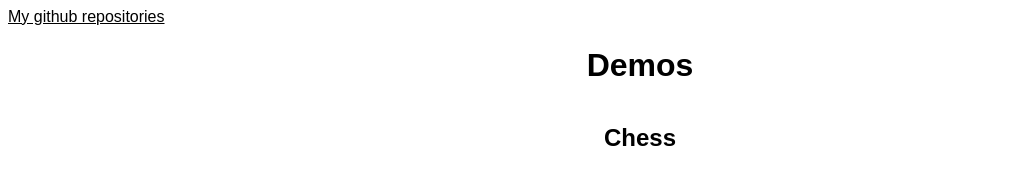
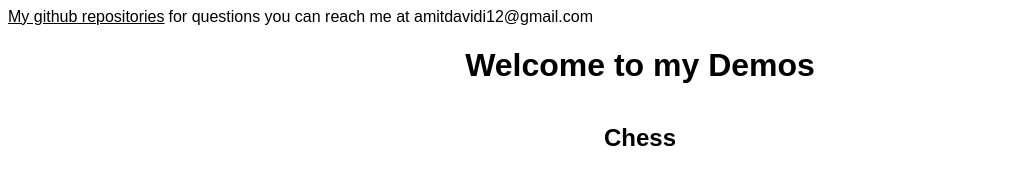
Before and after one commit to AmitDavidi/AmitDavidi.github.io, a plain HTML site: page index.html in a window 1280 px wide. Shown: the top 169 px of the page, without its empty margins (0-1014 px from the left). Drawn offline with Linux system fonts and the light colour scheme.

Commit message:
Update index.html

```diff
--- a/index.html
+++ b/index.html
@@ -4,7 +4,7 @@
 <body style="background-color:#fff">
 
     <head>
-        <title> Welcome!!</title>
+        <title> Projects - Demos </title>
         <link rel="shortcut icon" type="image/x-icon" href="favicon.ico?">
         <style>
             h1 {
@@ -61,7 +61,9 @@
     <body>
         <a target="_blank" href="https://github.com/AmitDavidi?tab=repositories">My github
             repositories</a>
-        <h1> Demos </h1>
+        <a> for questions you can reach me at amitdavidi12@gmail.com</a>
+
+        <h1> Welcome to my Demos </h1>
         <h2 style="margin-top: 40px"> Chess </h2>
         <p style="margin-top: 20px"> Knight's tour visualization 50x50 chess board </p>
 
```
